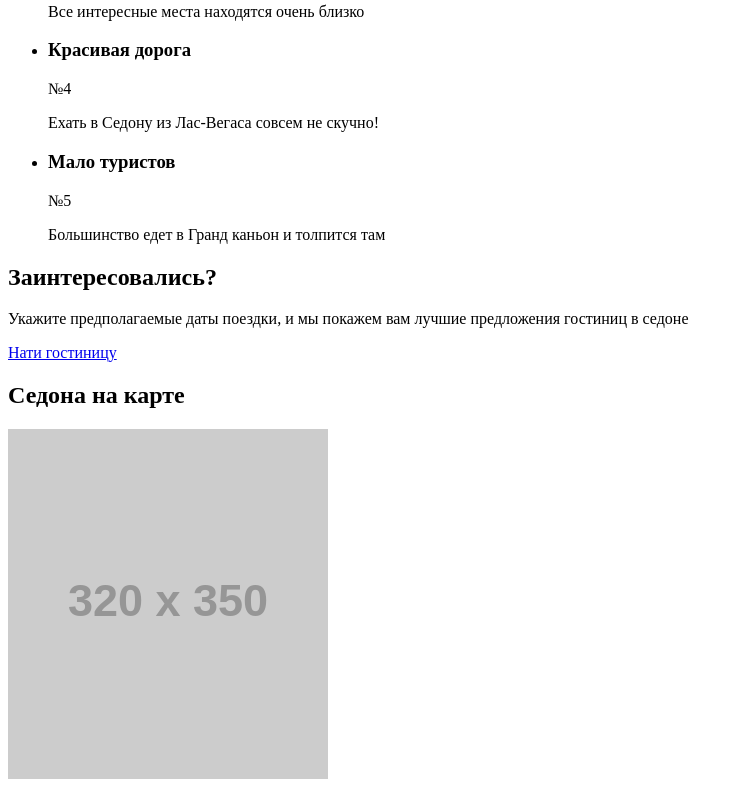
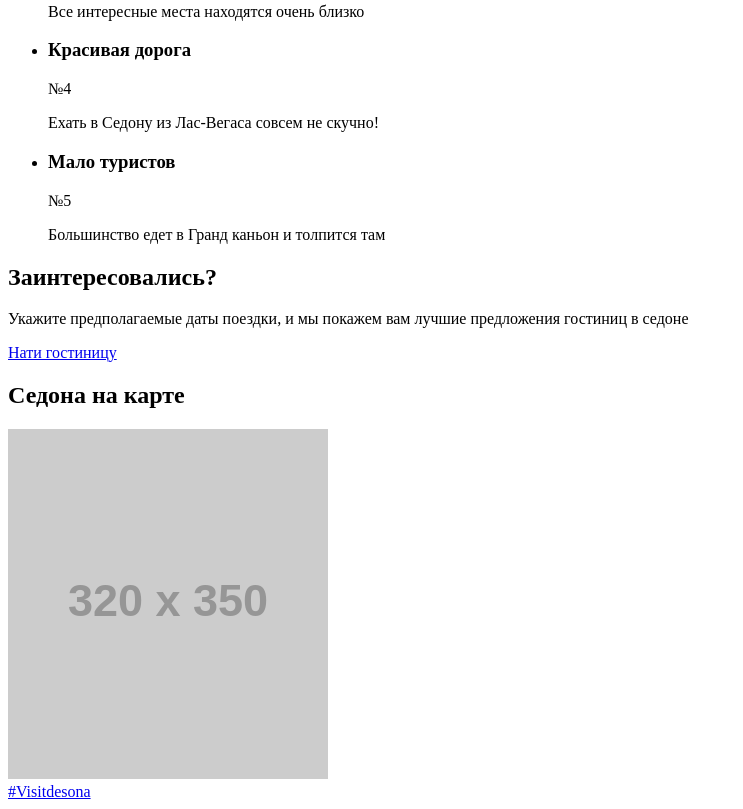
Before and after one commit to mi5ha6in/Sedona-adaptive, a website: page index.html in a window 1280 px wide. Shown: the part 1807-2616 px from the top of the page, without its empty margins (0-743 px from the left). Drawn offline with Linux system fonts and the light colour scheme; placeholder pictures from the web are drawn by us.

Commit message:
Добавляет разметку блока footer

```diff
--- a/index.html
+++ b/index.html
@@ -200,5 +200,10 @@
         alt="Седона на карте">
       </section>
     </main>
+    <footer class="page-footer">
+      <a class="page-footer__hashtag" href="#">
+        #Visitdesona
+      </a>
+    </footer>
   </body>
 </html>
```
